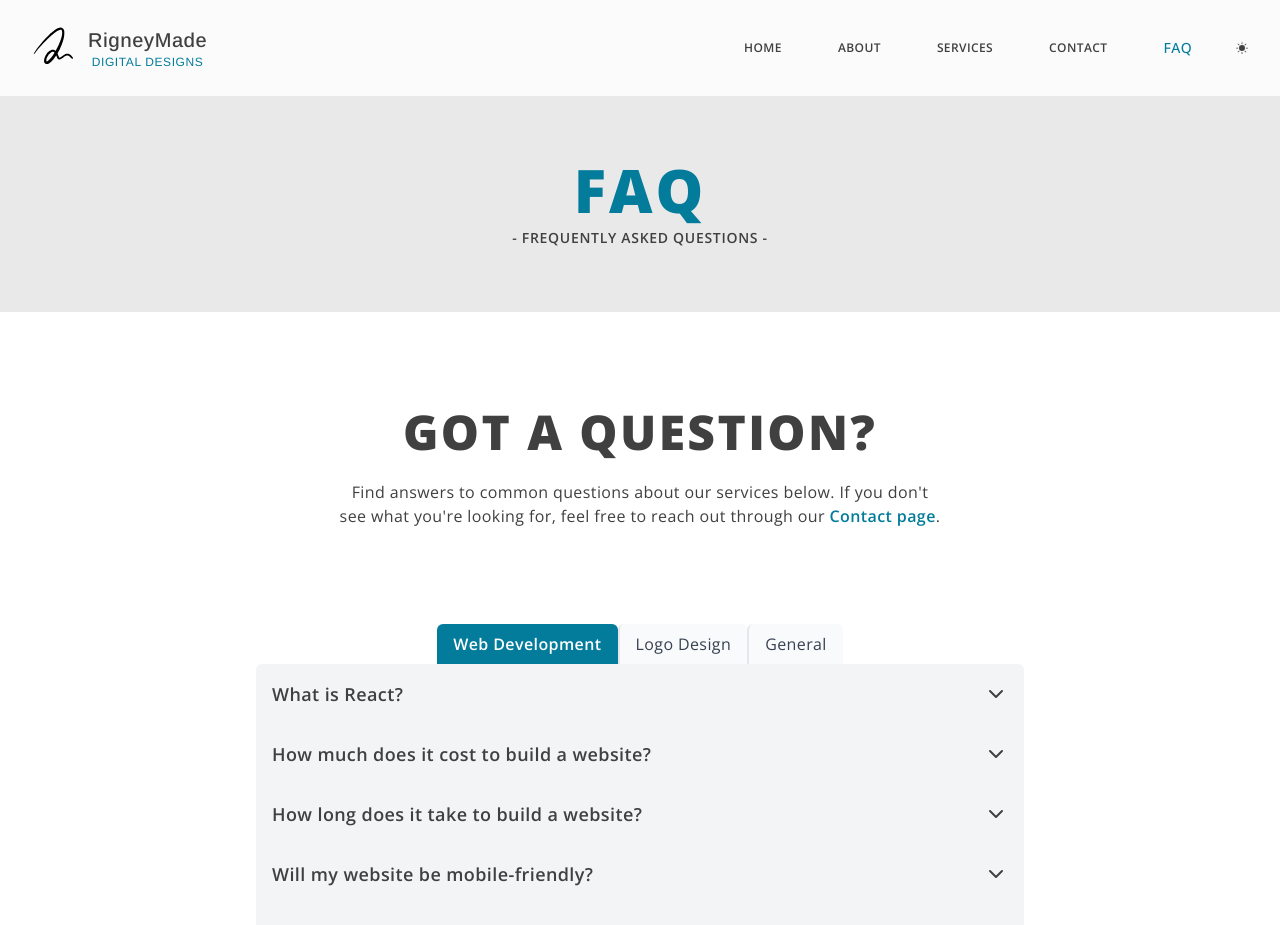
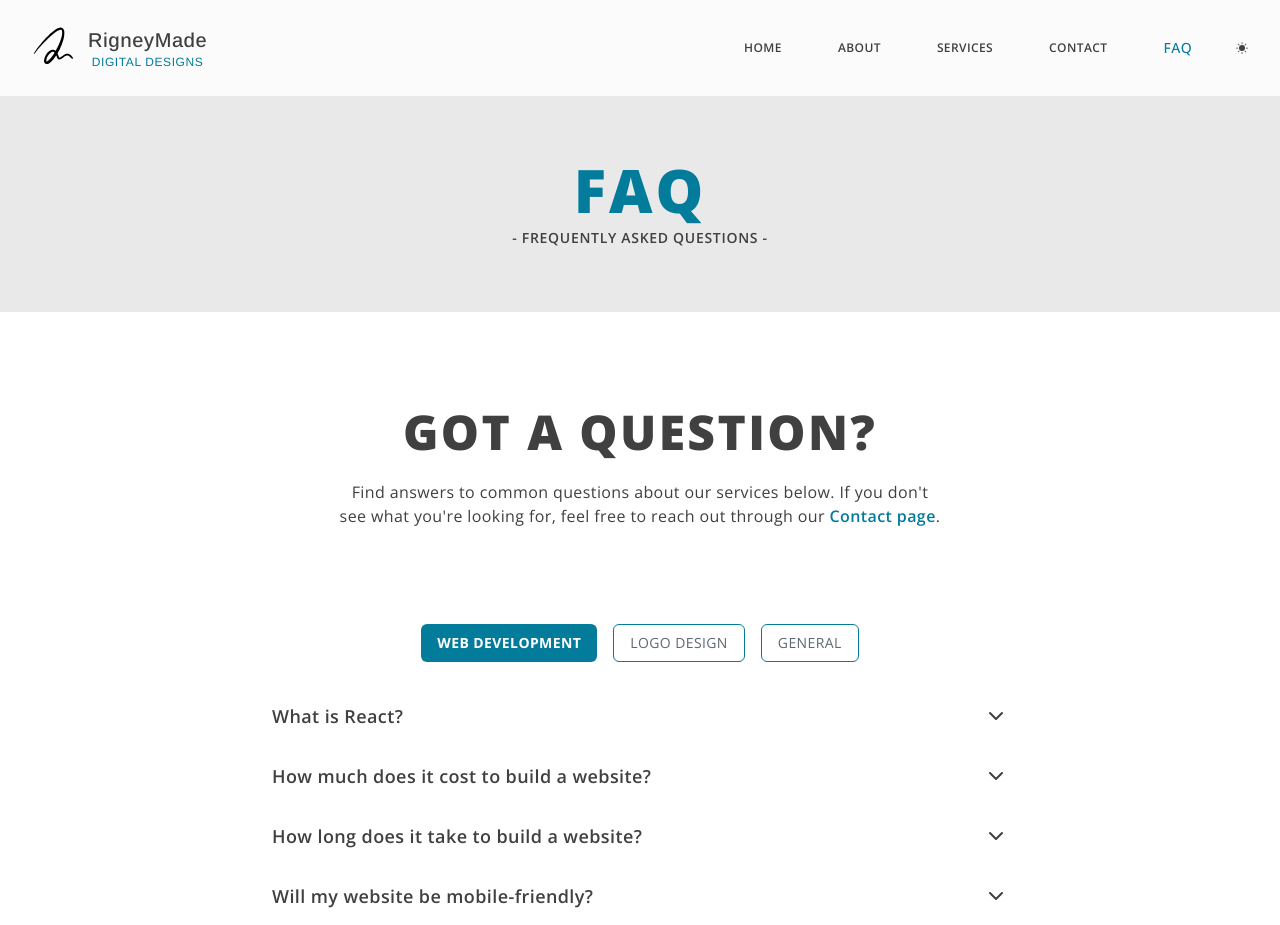
Before and after one commit to KramYengir/rigneymade, a Next.js app: page /faq in a window 1280 px wide. Shown: the top 925 px of the page. Built offline with nearby package versions, Linux system fonts and the light colour scheme.

Commit message:
cleaner style & layout

```diff
--- a/components/FAQ/FAQ.tsx
+++ b/components/FAQ/FAQ.tsx
@@ -35,14 +35,14 @@ const FAQ: React.FC<FAQProps> = ({ items, categories }) => {
   return (
     <section className="rm-container grid justify-center py-24">
       {/* Category Tabs */}
-      <div className="flex mx-auto divide-x-2">
+      <div className="flex mx-auto gap-4">
         {categories.map((category, index) => (
           <button
             key={index}
-            className={`py-2 px-4 rounded-t-md ${
+            className={`uppercase text-xs sm:text-sm py-2 px-4 rounded-md ${
               selectedCategory === category
-                ? "bg-rm-primary-700 font-semibold text-white"
-                : "bg-gray-50 dark:bg-neutral-800/60 text-gray-700 dark:text-white hover:bg-gray-200"
+                ? "bg-rm-primary-700 font-bold text-white"
+                : "dark:bg-neutral-800/60 text-gray-700/80 dark:text-white/60 border border-rm-primary-700 hover:bg-gray-200"
             }`}
             onClick={() => handleCategoryChange(category)}
           >
@@ -52,19 +52,19 @@ const FAQ: React.FC<FAQProps> = ({ items, categories }) => {
       </div>
 
       {/* FAQ Items */}
-      <div className="overflow-hidden rounded-md sm:min-w-[60vw]">
+      <div className="overflow-hidden rounded-md sm:w-[60vw] mt-6">
         {filteredItems.length > 0 ? (
           filteredItems.map((item, index) => (
             <div key={index}>
               <div
-                className="flex items-center justify-between p-4 cursor-pointer bg-gray-100 dark:bg-neutral-800/60 hover:bg-gray-200 dark:hover:bg-neutral-600/60"
+                className="flex items-center justify-between p-4 cursor-pointer  dark:bg-neutral-800/60 hover:bg-gray-200 dark:hover:bg-neutral-600/60"
                 onClick={() => handleToggle(index)}
                 aria-expanded={openIndex === index}
                 aria-controls={`answer-${index}`}
                 id={`question-${index}`}
               >
                 <h2 className="text-lg font-semibold">{item.question}</h2>
-                <span className="text-xl font-semibold">
+                <span className="text-xl font-bold pl-4">
                   {openIndex === index ? <ChevronUp /> : <ChevronDown />}
                 </span>
               </div>
@@ -74,7 +74,7 @@ const FAQ: React.FC<FAQProps> = ({ items, categories }) => {
                   id={`answer-${index}`}
                   aria-labelledby={`question-${index}`}
                 >
-                  <p className="font-light">{item.answer}</p>
+                  <p className="font-light max-w-[80%]">{item.answer}</p>
                 </div>
               )}
             </div>
```
